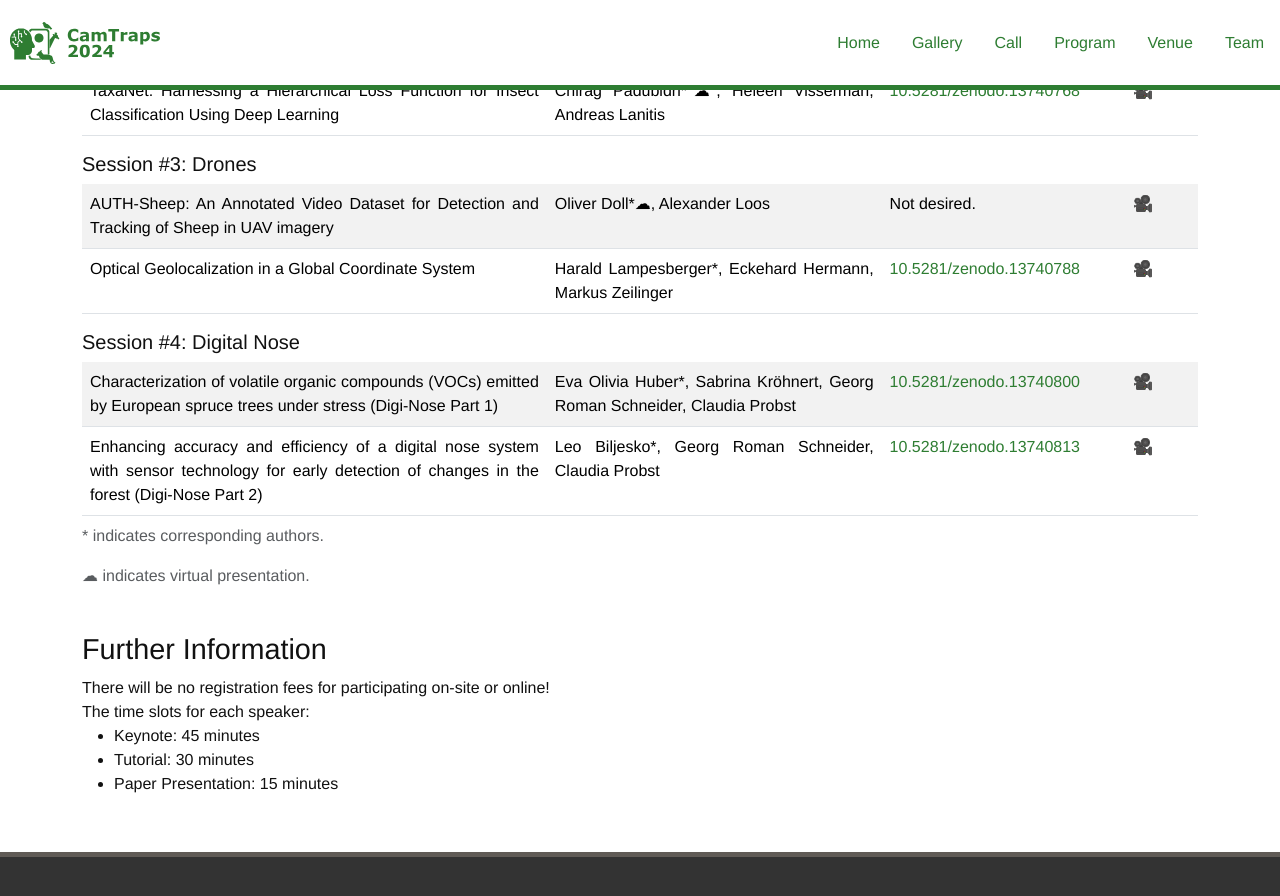
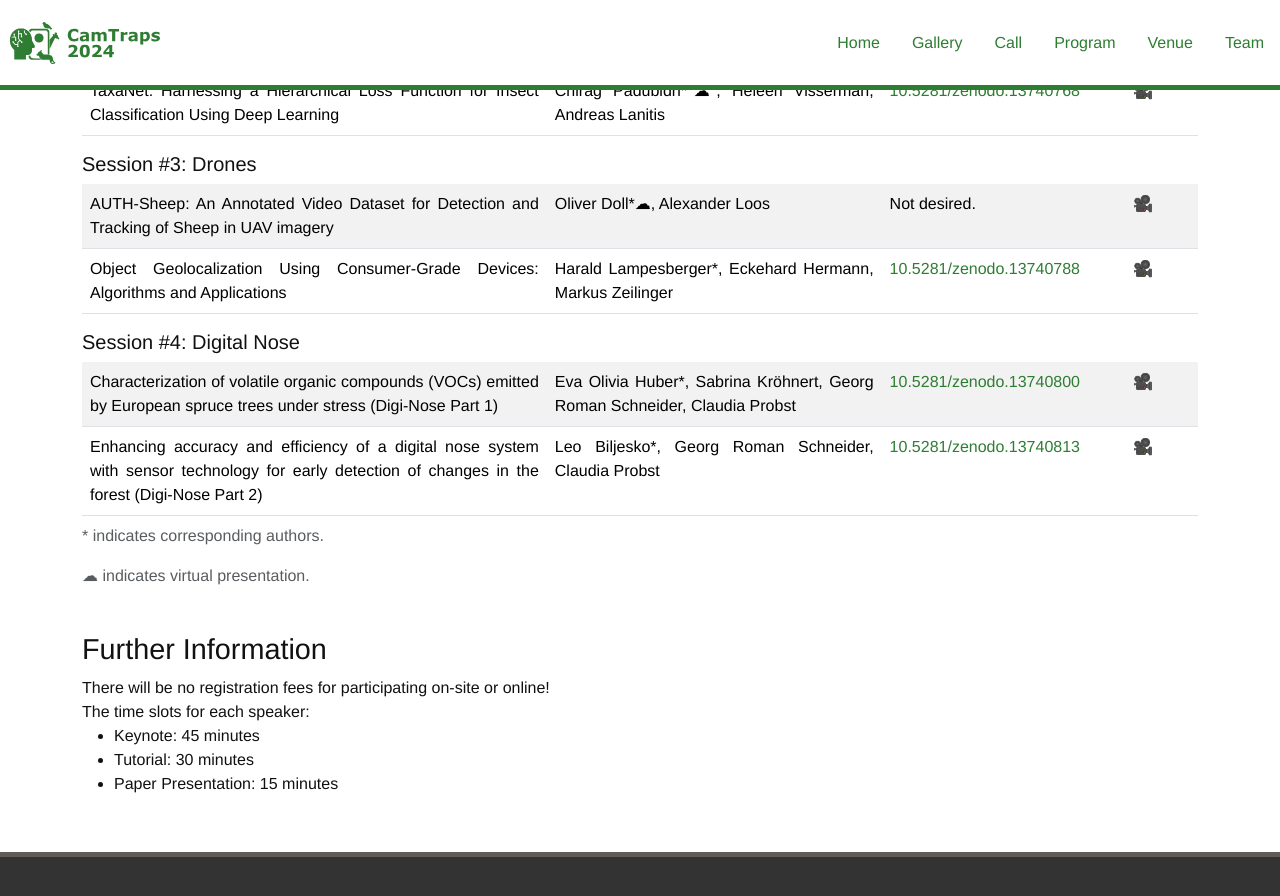
Before and after one commit to CamTrap2024/camtrap2024.github.io, a Jekyll site: the page built from pages/program.html, in a window 1280 px wide and 900 px high, scrolled down 4871 px. Shown: the top 896 px of the window. Built offline with Jekyll 4.4.1, drawn with Linux system fonts in a browser that asks for light colours; some web fonts are replaced; comment, search, counter and statistics services are not loaded.

Commit message:
Update sessions.yml

```diff
--- a/_data/sessions.yml
+++ b/_data/sessions.yml
@@ -42,7 +42,7 @@
       authors: "Oliver Doll*☁, Alexander Loos"
       presentation: 'camtrap2024_session_3_oliver_doll.mp4'
     - id: 7
-      title: "Optical Geolocalization in a Global Coordinate System"
+      title: "Object Geolocalization Using Consumer-Grade Devices: Algorithms and Applications"
       authors: "Harald Lampesberger*, Eckehard Hermann, Markus Zeilinger"
       doi: zenodo.13740788
       presentation: 'camtrap2024_session_3_harald_lampesberger.mp4'
```
